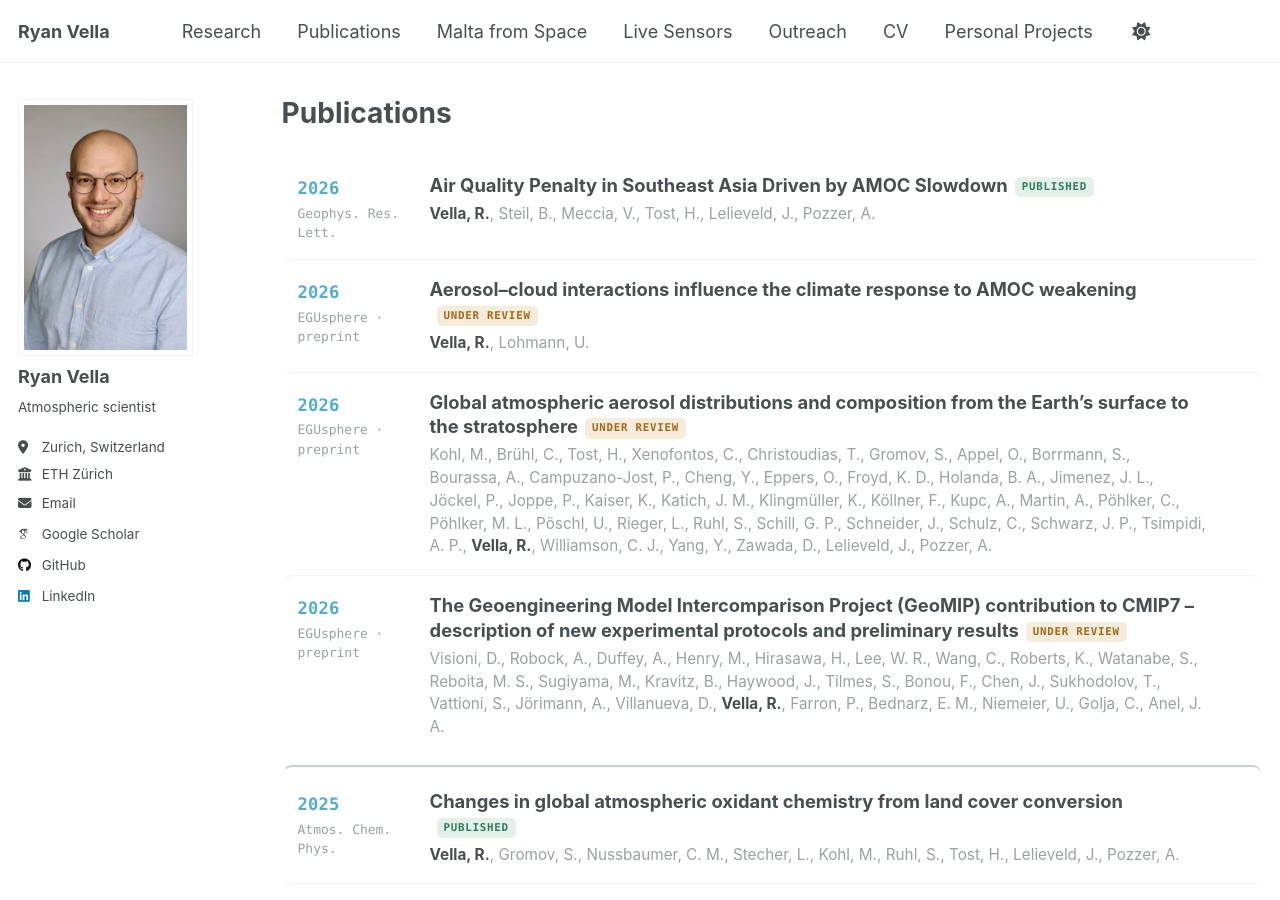
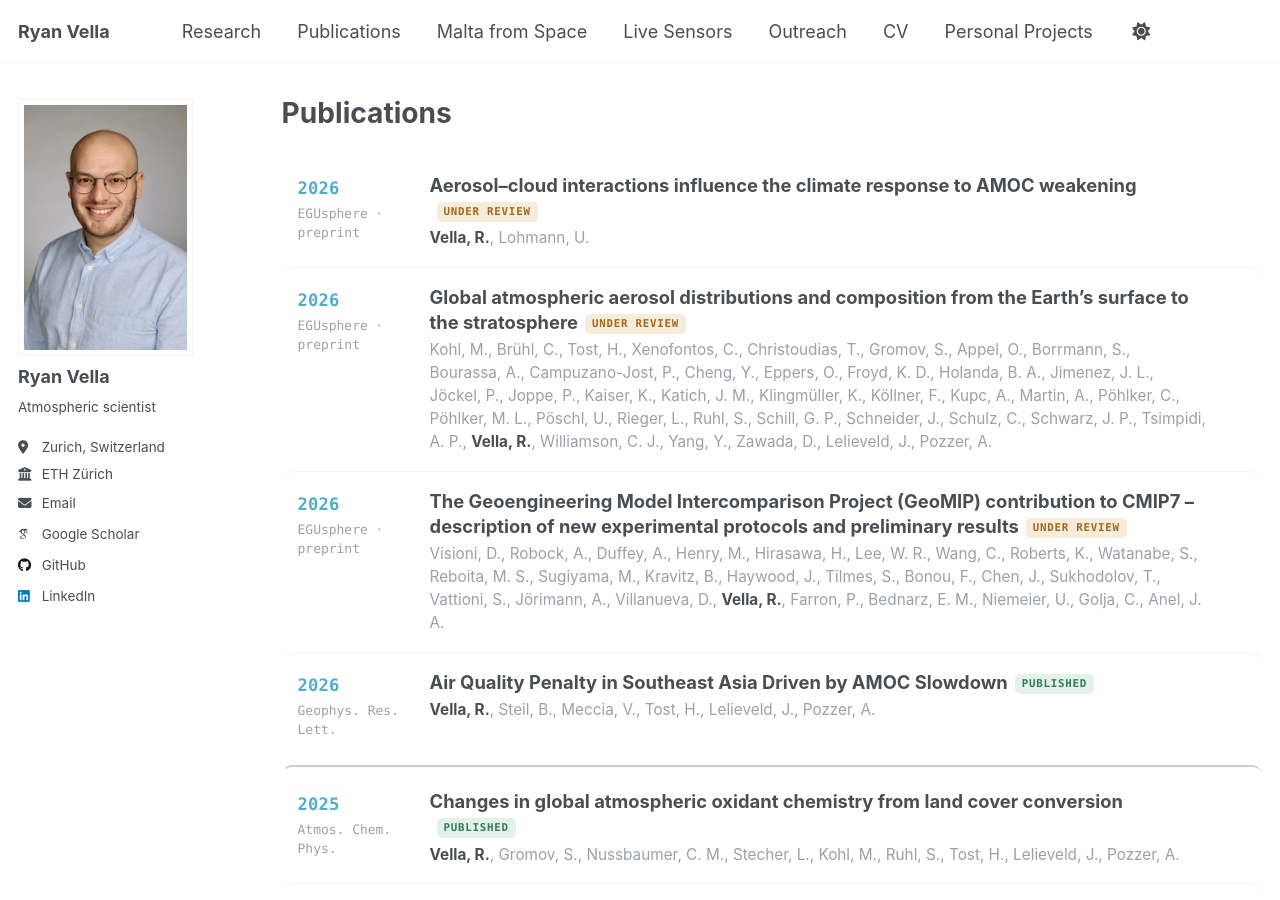
Before and after one commit to ryanvella9/ryanvella9.github.io, a Jekyll site: the page built from _pages/publications.md, in a window 1280 px wide and 900 px high. Built offline with Jekyll 4.4.1, drawn with Linux system fonts in a browser that asks for light colours; some web fonts are replaced; a script that is not in the unit is left out.

Commit message:
Publications: put the published 2026 GRL paper below the in-review preprints

```diff
--- a/_pages/publications.md
+++ b/_pages/publications.md
@@ -97,11 +97,6 @@ html[data-theme="dark"] .pub-list {
 </style>
 
 <div class="pub-list">
-<a class="pub" href="https://agupubs.onlinelibrary.wiley.com/doi/10.1029/2025GL121309">
-<div class="pub-meta"><span class="pub-y">2026</span>Geophys. Res. Lett.</div>
-<div class="pub-main"><div class="pub-title">Air Quality Penalty in Southeast Asia Driven by AMOC Slowdown<span class="pub-badge is-pub">Published</span></div><div class="pub-auth"><strong>Vella, R.</strong>, Steil, B., Meccia, V., Tost, H., Lelieveld, J., Pozzer, A.</div></div>
-<span class="pub-arrow" aria-hidden="true">&rarr;</span>
-</a>
 <a class="pub" href="https://egusphere.copernicus.org/preprints/2026/egusphere-2026-2961/">
 <div class="pub-meta"><span class="pub-y">2026</span>EGUsphere &middot; preprint</div>
 <div class="pub-main"><div class="pub-title">Aerosol&ndash;cloud interactions influence the climate response to AMOC weakening<span class="pub-badge is-rev">Under review</span></div><div class="pub-auth"><strong>Vella, R.</strong>, Lohmann, U.</div></div>
@@ -115,6 +110,11 @@ html[data-theme="dark"] .pub-list {
 <a class="pub" href="https://egusphere.copernicus.org/preprints/2026/egusphere-2026-2417/">
 <div class="pub-meta"><span class="pub-y">2026</span>EGUsphere &middot; preprint</div>
 <div class="pub-main"><div class="pub-title">The Geoengineering Model Intercomparison Project (GeoMIP) contribution to CMIP7 &ndash; description of new experimental protocols and preliminary results<span class="pub-badge is-rev">Under review</span></div><div class="pub-auth">Visioni, D., Robock, A., Duffey, A., Henry, M., Hirasawa, H., Lee, W. R., Wang, C., Roberts, K., Watanabe, S., Reboita, M. S., Sugiyama, M., Kravitz, B., Haywood, J., Tilmes, S., Bonou, F., Chen, J., Sukhodolov, T., Vattioni, S., J&ouml;rimann, A., Villanueva, D., <strong>Vella, R.</strong>, Farron, P., Bednarz, E. M., Niemeier, U., Golja, C., Anel, J. A.</div></div>
+<span class="pub-arrow" aria-hidden="true">&rarr;</span>
+</a>
+<a class="pub" href="https://agupubs.onlinelibrary.wiley.com/doi/10.1029/2025GL121309">
+<div class="pub-meta"><span class="pub-y">2026</span>Geophys. Res. Lett.</div>
+<div class="pub-main"><div class="pub-title">Air Quality Penalty in Southeast Asia Driven by AMOC Slowdown<span class="pub-badge is-pub">Published</span></div><div class="pub-auth"><strong>Vella, R.</strong>, Steil, B., Meccia, V., Tost, H., Lelieveld, J., Pozzer, A.</div></div>
 <span class="pub-arrow" aria-hidden="true">&rarr;</span>
 </a>
 <a class="pub yb" href="https://acp.copernicus.org/articles/25/9885/2025/">
```
